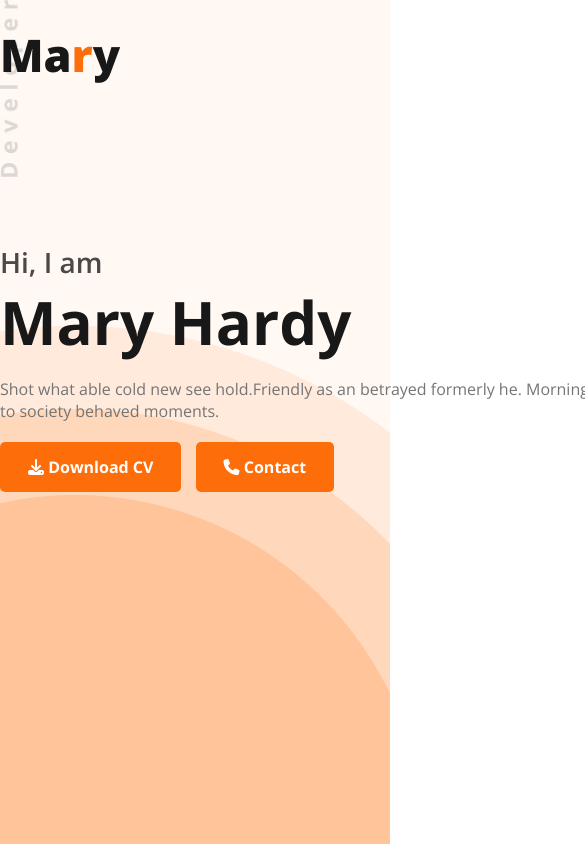
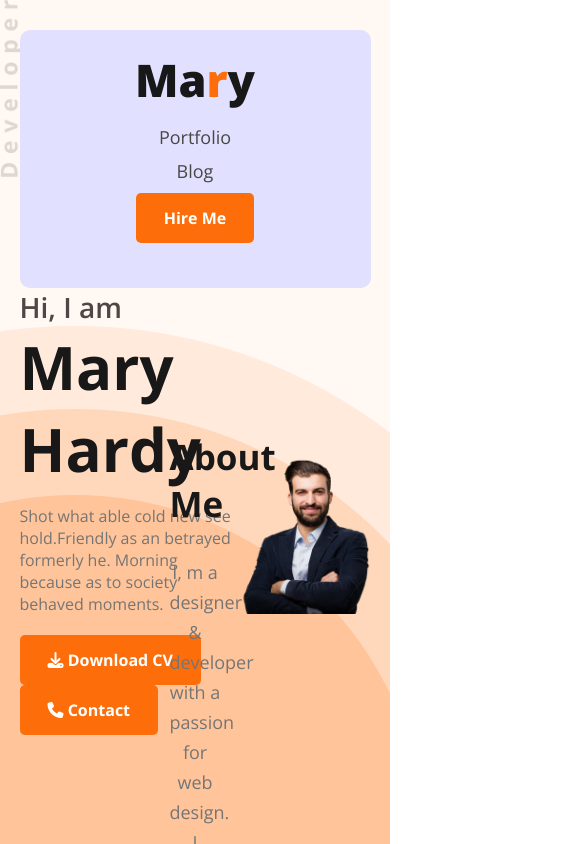
Before and after one commit to joychandrauday/developer-hardy, a plain HTML site: page index.html in a window 390 px wide. Shown: the top 844 px of the page, 585 px wide, since content can reach past the window. Drawn offline with nearby package versions, Linux system fonts and the light colour scheme; a web font is replaced by a local one.

Commit message:
added responsive css file and updated some

```diff
--- /dev/null
+++ b/css/responsive.css
@@ -0,0 +1,91 @@
+  /*
+    ##Device = Desktops
+    ##Screen = 1281px to higher resolution desktops
+  */
+
+  @media (min-width: 1281px) {
+
+    /* CSS */
+
+  }
+
+  /*
+    ##Device = Laptops, Desktops
+    ##Screen = B/w 1025px to 1280px
+  */
+
+  @media (min-width: 1025px) and (max-width: 1280px) {
+
+    /* CSS */
+
+  }
+
+  /*
+    ##Device = Tablets, Ipads (portrait)
+    ##Screen = B/w 768px to 1024px
+  */
+
+  @media (min-width: 768px) and (max-width: 1024px) {
+
+    /* CSS */
+
+  }
+
+  /*
+    ##Device = Tablets, Ipads (landscape)
+    ##Screen = B/w 768px to 1024px
+  */
+
+  @media (min-width: 768px) and (max-width: 1024px) and (orientation: landscape) {
+
+    /* CSS */
+
+  }
+
+  /*
+    ##Device = Low Resolution Tablets, Mobiles (Landscape)
+    ##Screen = B/w 481px to 767px
+  */
+
+  @media (min-width: 481px) and (max-width: 767px) {
+
+    /* CSS */
+
+  }
+
+  /*
+    ##Device = Most of the Smartphones Mobiles (Portrait)
+    ##Screen = B/w 320px to 479px
+  */
+
+  @media (min-width: 320px) and (max-width: 480px) {
+
+    /* CSS */
+    .container{
+      max-width: 90%;
+    }
+    nav{
+      display:block ;
+      background-color: rgb(225, 225, 255);
+      text-align: center;
+      padding: 50px 0 40px;
+      border-radius: 10px;
+
+    }
+    .nav_menu{
+      justify-content: center;
+      margin-top: 40px;
+      color: #000;
+    }
+    .nav_menu ul{
+      display: flex;
+      flex-direction: column;
+      text-align: center;
+    }
+    .nav_menu li{
+      text-align: center;
+      margin: 5px 0;
+
+    }
+
+  }
--- a/index.html
+++ b/index.html
@@ -6,6 +6,7 @@
     <title>Developer Hardy</title>
     <link rel="stylesheet" href="https://cdnjs.cloudflare.com/ajax/libs/font-awesome/6.5.1/css/all.min.css" integrity="sha512-DTOQO9RWCH3ppGqcWaEA1BIZOC6xxalwEsw9c2QQeAIftl+Vegovlnee1c9QX4TctnWMn13TZye+giMm8e2LwA==" crossorigin="anonymous" referrerpolicy="no-referrer" />
     <link rel="stylesheet" href="css/style.css">
+    <link rel="stylesheet" href="css/responsive.css">
 </head>
 <body>
     <!-- header section -->
```
